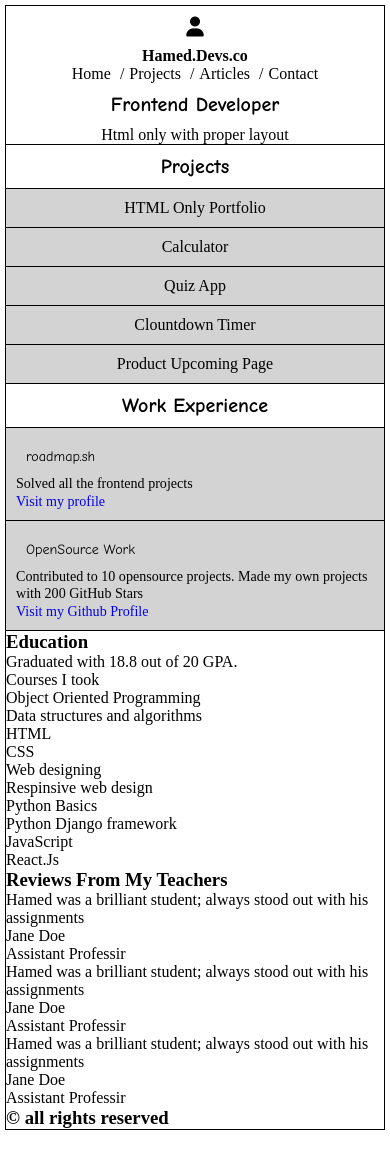
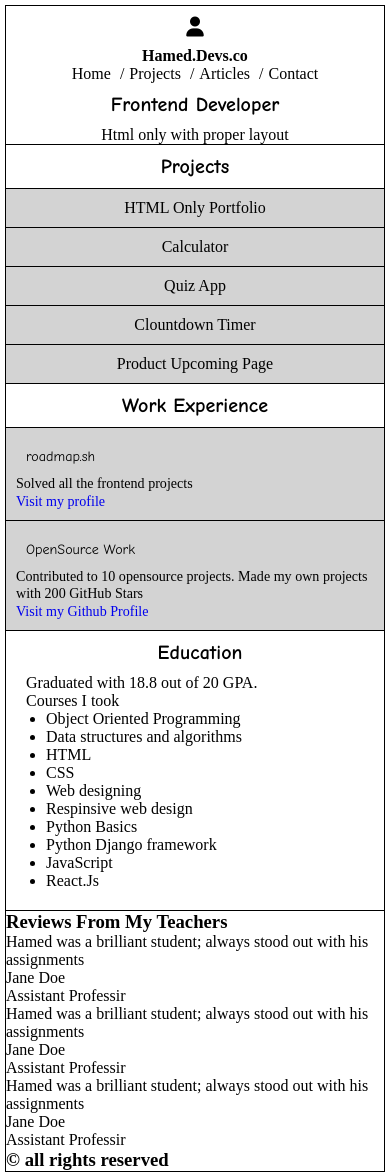
Before and after one commit to itachithelast/003-advanced-portfolio-with-CSS, a plain HTML site: page index.html in a window 390 px wide. Before the commit the page ends 1135 px from the top, so only its background shows below. Drawn offline with Linux system fonts and the light colour scheme.

Commit message:
mobile-view Education ready

```diff
--- a/index.html
+++ b/index.html
@@ -54,8 +54,8 @@
           <a class="text-sm" href="#">Visit my Github Profile</a>
         </div>
       </section>
-      <section>
-        <h3>Education</h3>
+      <section class="border-bottom edu ">
+        <h3 class="title text-center">Education</h3>
         <p>Graduated with 18.8 out of 20 GPA.</p>
         <p>Courses I took</p>
         <ul>
--- a/style.css
+++ b/style.css
@@ -52,3 +52,13 @@ i{
 .padd{
     padding: 10px
 }
+.edu{
+    padding-left: 20px;
+    padding-bottom: 20px;
+}
+.edu h3{
+    padding-left: 0;
+}
+.edu ul{
+    padding-left: 20px;
+}
```
